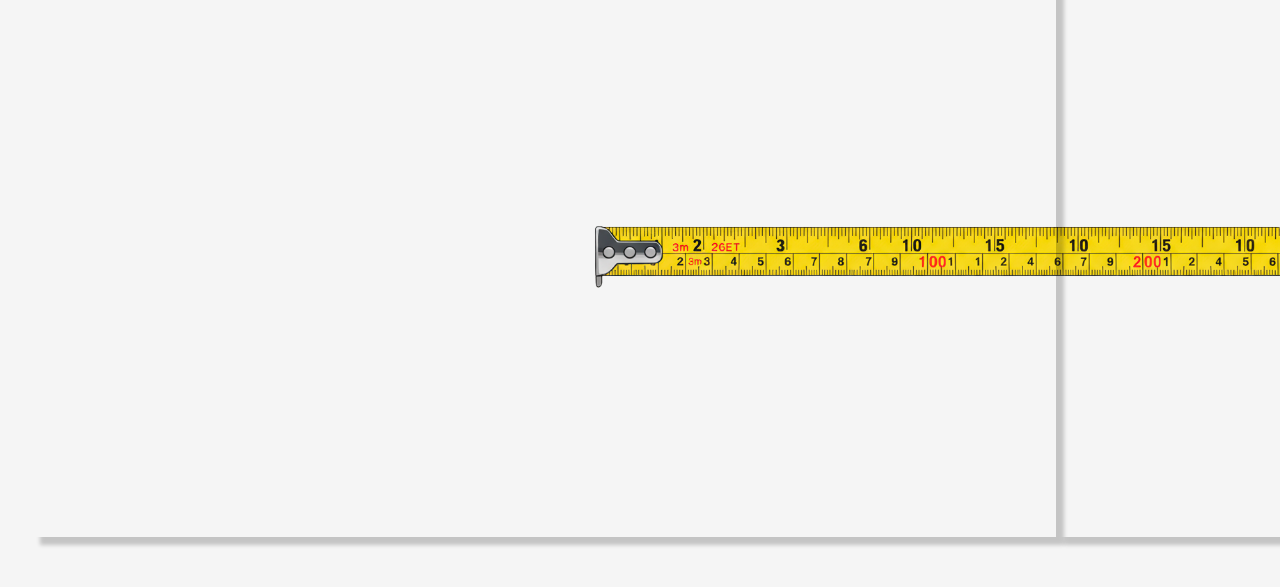
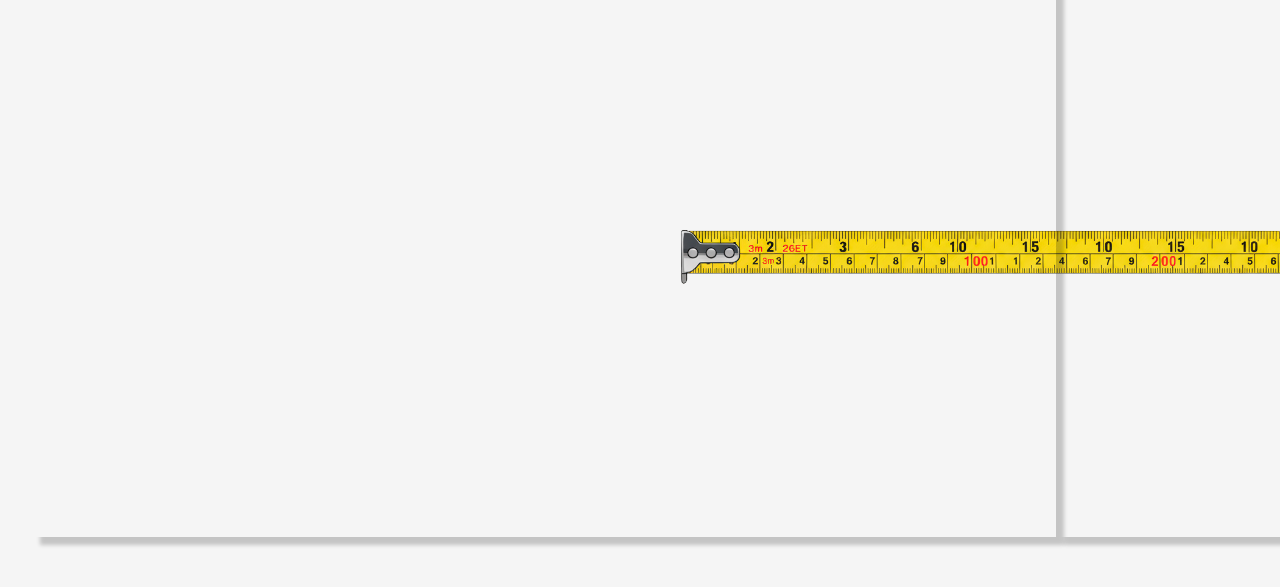
Before and after one commit to matheuszufi/Fluir, a website built with Vite: page index.html in a window 1280 px wide. Shown: the part 2543-3130 px from the top of the page. Built offline with nearby package versions, Linux system fonts and the light colour scheme; some packages are replaced by stand-ins of ours; files whose address does not match are found by name.

Commit message:
Adjust background image size in body style
Changed the background-size property from 'auto 8%' to 'auto 7%' for the body element to slightly reduce the image height.

```diff
--- a/src/style.css
+++ b/src/style.css
@@ -294,7 +294,7 @@ body {
   background-image: url('/images/fitametrica.png');
   background-repeat: no-repeat;
   background-position: center right;
-  background-size: auto 8%;
+  background-size: auto 7%;
   display: flex;
   align-items: center;
 }
```
